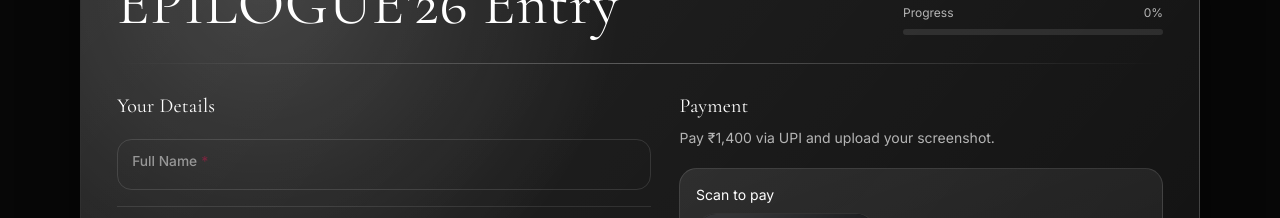
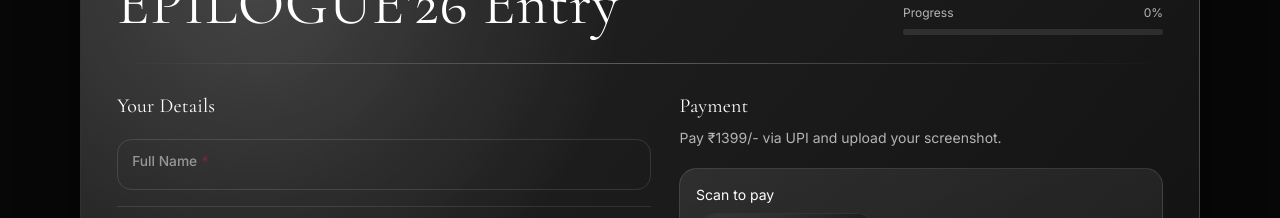
Before and after one commit to meer3305/farewell2026, a Next.js app: page / in a window 1280 px wide. Shown: the part 4100-4318 px from the top of the page. Built offline with nearby package versions, Linux system fonts and the light colour scheme.

Commit message:
Update registration fee from ₹1,400 to ₹1399/-

```diff
--- a/src/app/page.jsx
+++ b/src/app/page.jsx
@@ -15,7 +15,7 @@ import { EASE_PREMIUM, staggerChild, staggerParent } from '@/lib/motion'
 
 
 const PAYMENT_QR_SRC =  "/payment.png"
-const REGISTRATION_FEE = '₹1,400'
+const REGISTRATION_FEE = '₹1399/-'
 
 const EMAIL_RE = /^[^\s@]+@[^\s@]+\.[^\s@]+$/
 const PHONE_RE = /^(\+91)?[6-9]\d{9}$/
```
